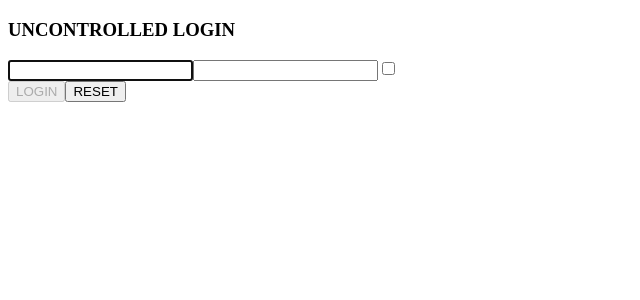
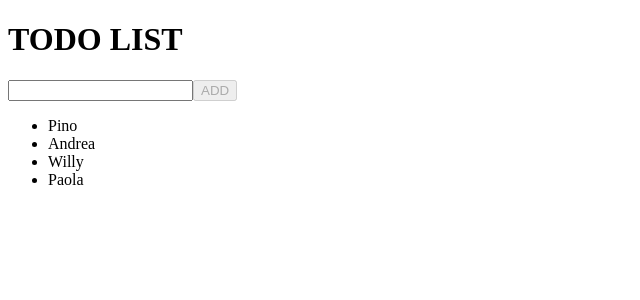
Before and after one commit to Leonardocamisa/react_exercises, a React (Create React App) app in the folder exercises/: page / in a window 1280 px wide. Shown: the top 300 px of the page, without its empty margins (0-640 px from the left). Built offline with nearby package versions, Linux system fonts and the light colour scheme.

Commit message:
exercises completed

```diff
--- a/exercises/src/App.js
+++ b/exercises/src/App.js
@@ -1,12 +1,12 @@
 import React from "react";
-import UncontrolledLogin from "./UncontrolledLogin";
+import TodoList from "./TodoList";
 
 class App extends React.Component {
   render() {
     return (
         <>
         <div>
-          <UncontrolledLogin/>
+          <TodoList />
         </div>
         </>
     );
--- /dev/null
+++ b/exercises/src/TodoList.js
@@ -0,0 +1,39 @@
+import React from "react";
+
+class TodoList extends React.Component {
+
+        state = {
+            items : ['Pino', 'Andrea', 'Willy', "Paola"],
+            newItem : ""
+        }
+
+        addEvent = () => {
+
+            this.setState({
+                items : [...this.state.items,this.state.newItem],
+                newItem : ""
+            })
+        }
+
+        addItem = (event) => {
+            this.setState({
+                newItem : event.target.value
+            })
+        }
+
+    render(){
+        return(
+        <>
+        <div>
+            <h1>TODO LIST</h1>
+            <input type="text" onChange={this.addItem} value = {this.state.newItem}/>
+            <button onClick={this.addEvent} disabled={!this.state.newItem}>ADD</button>
+            <ul>
+                {this.state.items.map((el,i) => <li key={el+i}>{el}</li>)}
+            </ul>
+        </div>
+        </>)
+    }
+}
+
+export default TodoList;
--- a/exercises/src/UncontrolledLogin.js
+++ /dev/null
@@ -1,65 +0,0 @@
-import React from "react";
-
-class UncontrolledLogin extends React.Component {
-	state = {
-		username: "",
-		password: "",
-		remember: true,
-		compiled: false,
-	};
-
-	onLogin = (event) => {
-		event.preventDefault();
-		console.log(this.state);
-	};
-
-	eventHandler = (event) => {
-		this.setState({
-			[event.target.name]:
-				event.target.type === "checkbox"
-					? event.target.checked
-					: event.target.value,
-
-			compiled:
-				this.state.username !== "" && this.state.password !== "" ? true : false,
-		});
-	};
-
-	eventReset = () => {
-		this.setState({
-			username: "",
-			password: "",
-			remember: true,
-			compiled: false,
-		});
-	};
-
-    componentDidMount(){
-        this.searchInput.focus()
-    }
-
-	render() {
-		return (
-			<>
-				<form>
-					<div>
-						<h3>UNCONTROLLED LOGIN</h3>
-						<input ref={inputEl => (this.searchInput = inputEl)} type="text" name="username" onChange={this.eventHandler} />
-						<input type="password" name="password" onChange={this.eventHandler} />
-						<input type="checkbox" name="remember" onChange={this.eventHandler} />
-					</div>
-					<button
-						type="submit"
-						onClick={this.onLogin}
-						disabled={!this.state.compiled}
-					>
-						LOGIN
-					</button>
-					<button onClick={this.eventReset}>RESET</button>
-				</form>
-			</>
-		);
-	}
-}
-
-export default UncontrolledLogin;
```
Also changed, not shown: exercises/src/index.js (line endings or trailing spaces).
